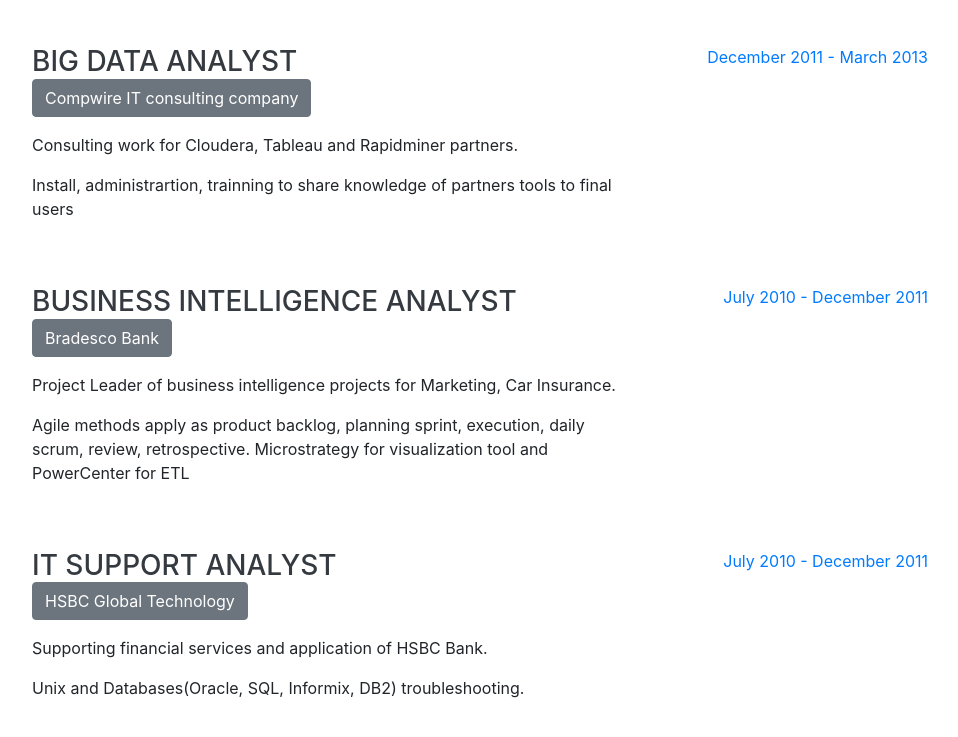
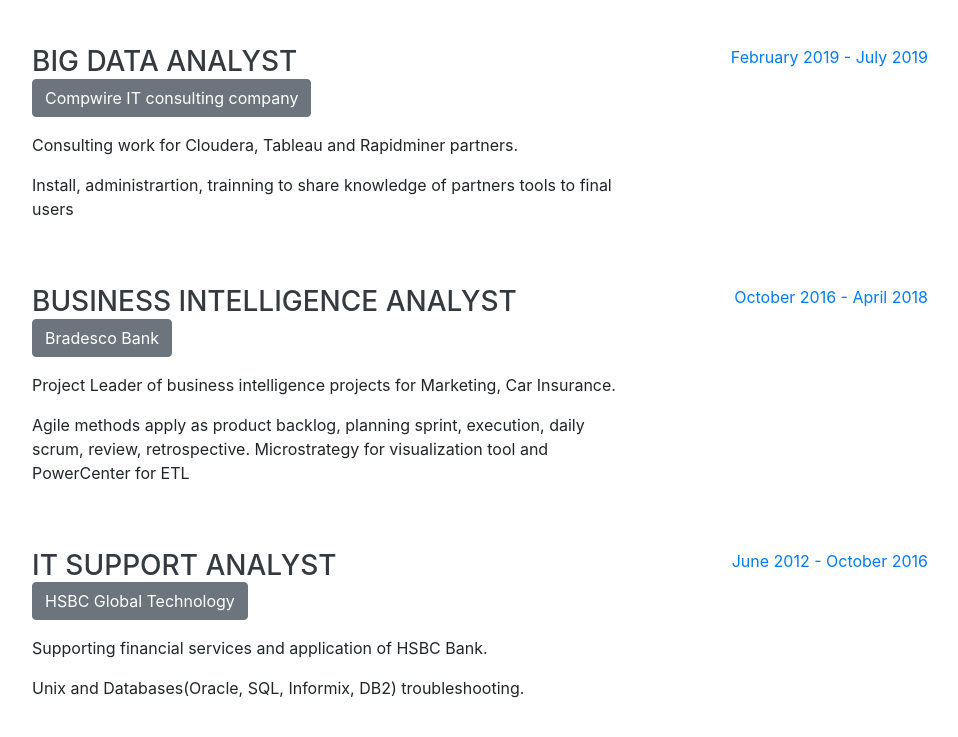
Before and after one commit to lopesdiego12/portfolio, a website with bundled scripts: page index.html in a window 1280 px wide. Shown: the part 1154-1891 px from the top of the page, without its empty margins (304-1262 px from the left). Built offline with nearby package versions, Linux system fonts and the light colour scheme; a web font is replaced by a local one.

Commit message:
Update index.html

```diff
--- a/index.html
+++ b/index.html
@@ -118,7 +118,7 @@
 			<p>Install, administrartion, trainning to share knowledge of partners tools to final users</p>
           </div>
           <div class="resume-date text-md-right">
-            <span class="text-primary">December 2011 - March 2013</span>
+            <span class="text-primary">February 2019 - July 2019</span>
           </div>
         </div>
 
@@ -130,7 +130,7 @@
 			<p>Agile methods apply as product backlog, planning sprint, execution, daily scrum, review, retrospective. Microstrategy for visualization tool and PowerCenter for ETL</p>
           </div>
           <div class="resume-date text-md-right">
-            <span class="text-primary">July 2010 - December 2011</span>
+            <span class="text-primary">October 2016 - April 2018</span>
           </div>
         </div>
 
@@ -142,7 +142,7 @@
 			<p>Unix and Databases(Oracle, SQL, Informix, DB2) troubleshooting.</p>
           </div>
           <div class="resume-date text-md-right">
-            <span class="text-primary">July 2010 - December 2011</span>
+            <span class="text-primary">June 2012 - October 2016</span>
           </div>
         </div>
 
```
